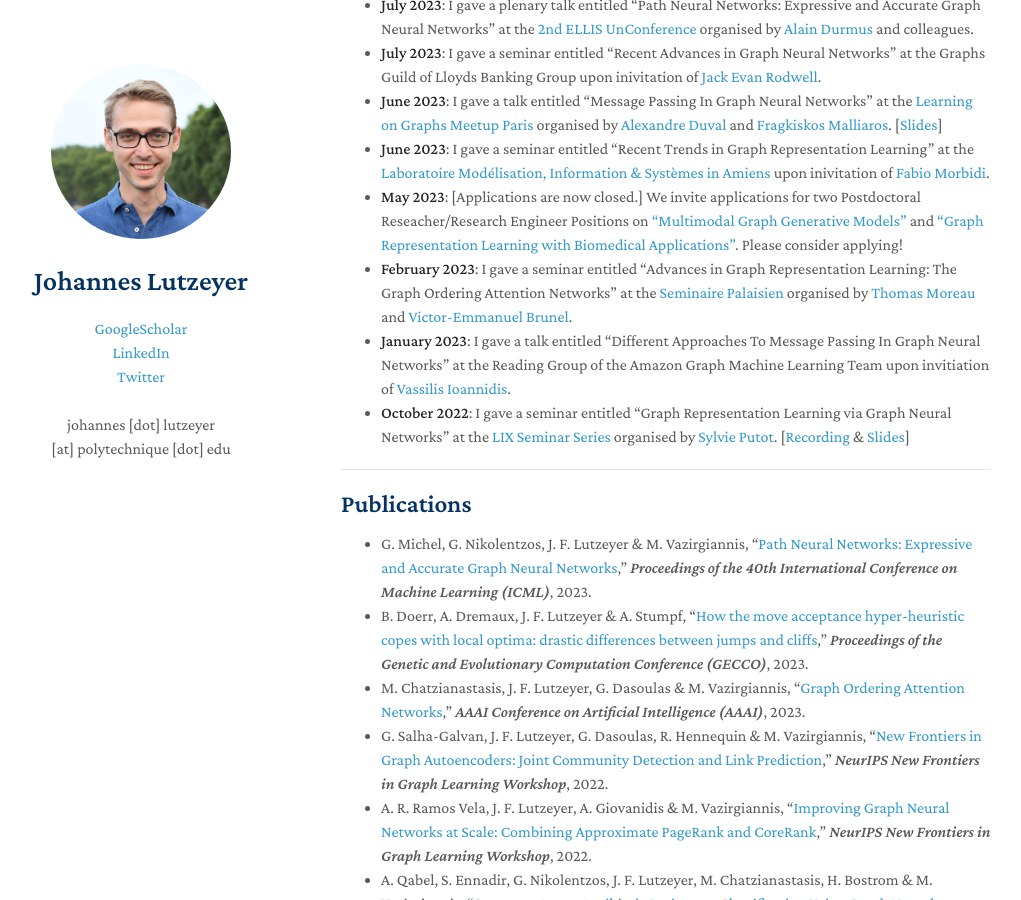
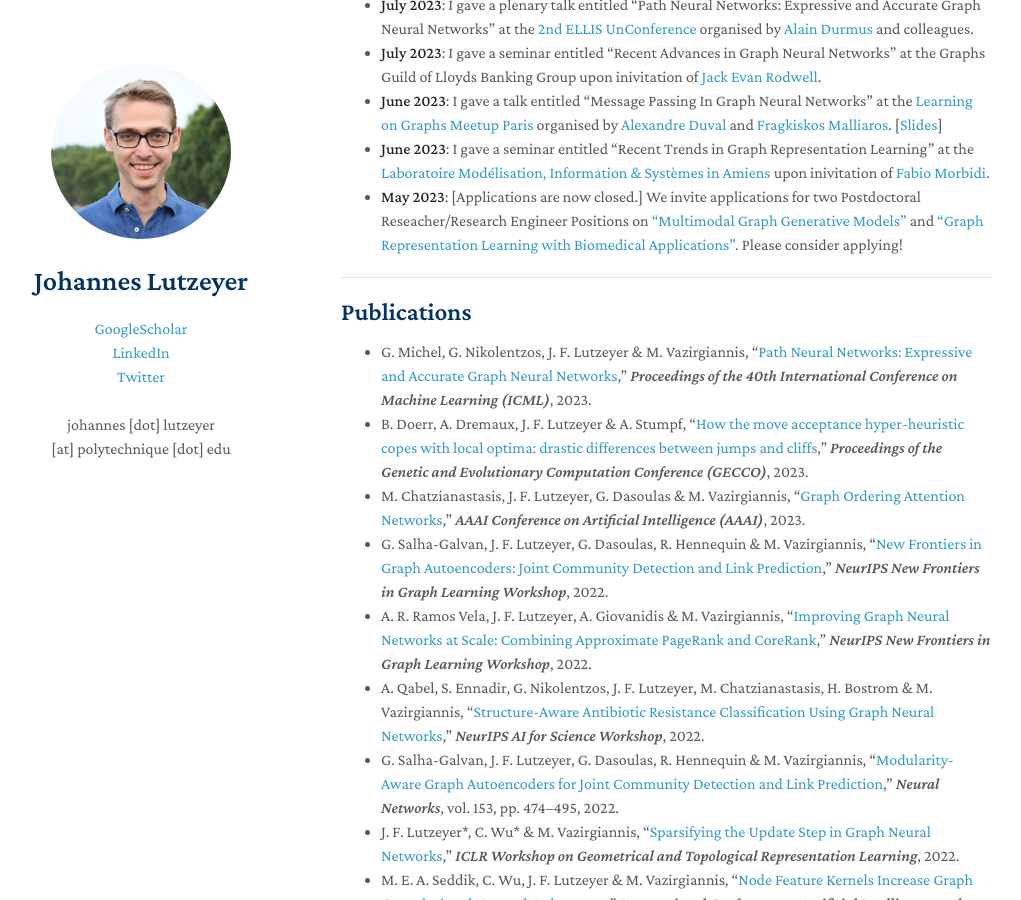
Before and after one commit to johanneslutzeyer/johanneslutzeyer.github.io, a Jekyll site: the page built from index.md, in a window 1280 px wide and 900 px high, scrolled down 507 px. Shown: the whole window, without its empty margins (129-1150 px from the left). Built offline with Jekyll 4.4.1, drawn with Linux system fonts in a browser that asks for light colours; our own code applies the rules of GitHub Pages for plain Markdown files; a script that is not in the unit is left out.

Commit message:
Update index.md

```diff
--- a/index.md
+++ b/index.md
@@ -19,10 +19,6 @@ My academic CV can be accessed <a href="https://johanneslutzeyer.com/doc/Johanne
 - **June 2023**: I gave a talk entitled "Message Passing In Graph Neural Networks" at the <a href="https://sites.google.com/view/learning-on-graph-paris-meetup/home" target="_blank">Learning on Graphs Meetup Paris</a> organised by <a href="https://alexduvalinho.github.io/" target="_blank">Alexandre Duval</a> and <a href="https://fragkiskos.me/" target="_blank">Fragkiskos Malliaros</a>. [<a href="https://t.co/P1EJzQntnq" target="_blank">Slides</a>]
 - **June 2023**: I gave a seminar entitled "Recent Trends in Graph Representation Learning" at the <a href="https://www.mis.u-picardie.fr/" target="_blank">Laboratoire Modélisation, Information & Systèmes in Amiens</a> upon inivitation of <a href="https://home.mis.u-picardie.fr/~fabio/Index.html" target="_blank">Fabio Morbidi</a>.
 - **May 2023**: [Applications are now closed.] We invite applications for two Postdoctoral Reseacher/Research Engineer Positions on <a href="http://www.lix.polytechnique.fr/dascim/wp-content/uploads/PositionInMultimodalGraphGenerativeModels.pdf" target="_blank">"Multimodal Graph Generative Models"</a> and <a href="http://www.lix.polytechnique.fr/dascim/wp-content/uploads/PositionInGraphRepresentationLearningWithBiomedicalApplications.pdf" target="_blank">"Graph Representation Learning with Biomedical Applications"</a>. Please consider applying!
-- **February 2023**: I gave a seminar entitled "Advances in Graph Representation Learning: The Graph Ordering Attention Networks" at the <a href="https://palaisien.fly.dev/" target="_blank">Seminaire Palaisien</a> organised by <a href="https://tommoral.github.io/about.html" target="_blank">Thomas Moreau</a> and <a href="https://www.ensae.fr/en/faculty/2979-victor-emmanuel-brunel" target="_blank">Victor-Emmanuel Brunel</a>.
-- **January 2023**: I gave a talk entitled "Different Approaches To Message Passing In Graph Neural Networks" at the Reading Group of the Amazon Graph Machine Learning Team upon invitiation of <a href="https://sites.google.com/site/vasioannidispw/" target="_blank">Vassilis Ioannidis</a>.
-- **October 2022**: I gave a seminar entitled "Graph Representation Learning via Graph Neural Networks" at the <a href="https://enseignement.medias.polytechnique.fr/channels/#seminaires-du-lix" target="_blank">LIX Seminar Series</a> organised by <a href="http://www.lix.polytechnique.fr/Labo/Sylvie.Putot/" target="_blank">Sylvie Putot</a>. [<a href="https://enseignement.medias.polytechnique.fr/videos/graph-representation-learning-by-graph-neural-networks-by-johannes-lutzeyer-dascim-team-october-22/" target="_blank">Recording</a> & <a href="https://johanneslutzeyer.com/doc/2022-10-20_JohannesLutzeyer_GraphRepresentationLearningViaGraphNeuralNetworks_Handout.pdf" target="_blank">Slides</a>]
-
 
 ---
 
```
